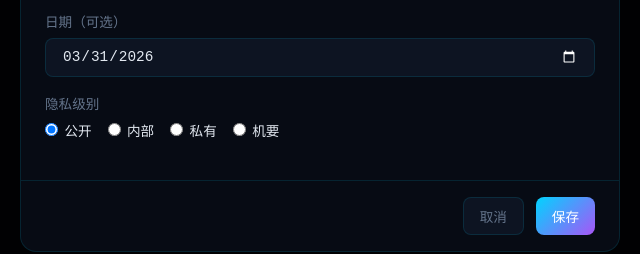
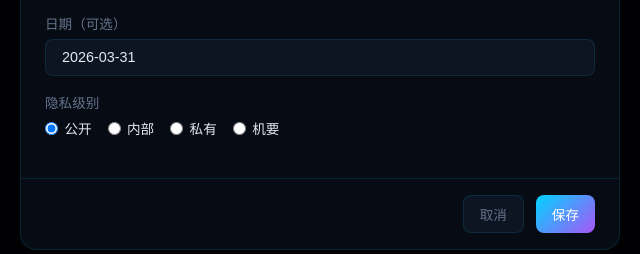
Before and after one commit to opok-ops/ClawMemory, a plain HTML site: page docs/app.html in a window 1280 px wide. Both pictures are taken after typing "Sample" into the empty fields and a click on the button "+ 添加记忆". Shown: the part 435-689 px from the top of the page, 320-960 px from the left. Drawn offline with Linux system fonts and the light colour scheme.

Commit message:
Fix date picker - use text input with fallback

```diff
--- a/docs/app.html
+++ b/docs/app.html
@@ -153,7 +153,7 @@ mark { background: rgba(245, 158, 11, 0.4); color: inherit; padding: 0 2px; bord
 <input type="hidden" id="edit-id">
 <div class="form-group"><label class="form-label">内容</label><textarea class="form-textarea" id="input-content" placeholder="记录你的想法、见闻、学习心得..."></textarea></div>
 <div class="form-group"><label class="form-label">标签（用逗号分隔）</label><input type="text" class="form-input" id="input-tags" placeholder="学习, 工作, 创意"></div>
-<div class="form-group"><label class="form-label">日期（可选）</label><input type="date" class="form-input" id="input-date"
+<div class="form-group"><label class="form-label">日期（可选）</label><input type="text" class="form-input" id="input-date" placeholder="点击选择日期" readonly onclick="this.showPicker && this.showPicker() || this.type='date'" onchange="this.type='text'"
        style="color-scheme: dark; background: var(--bg-card); color: var(--text-primary);"
        onfocus="this.showPicker && this.showPicker()"></div>
 <div class="form-group"><label class="form-label">隐私级别</label>
```
